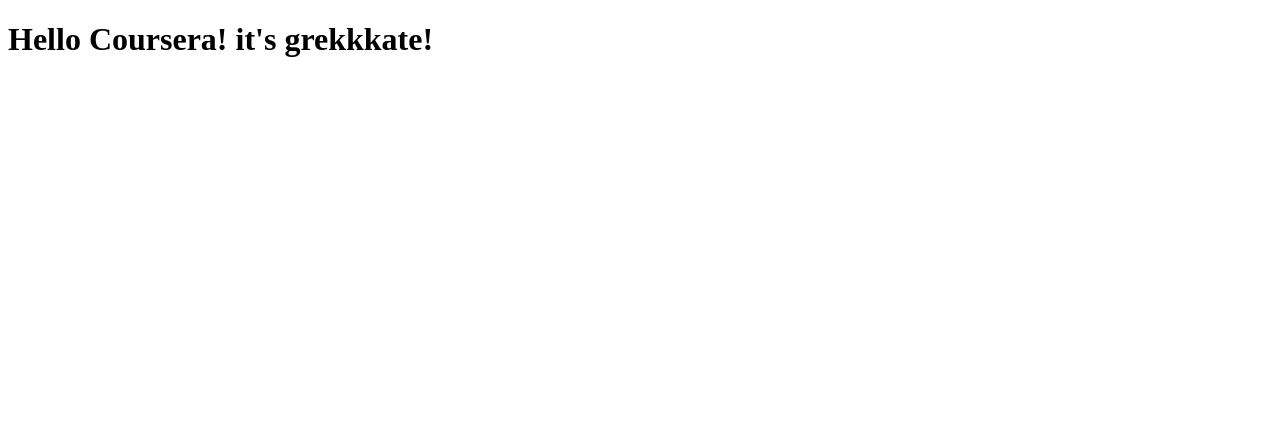
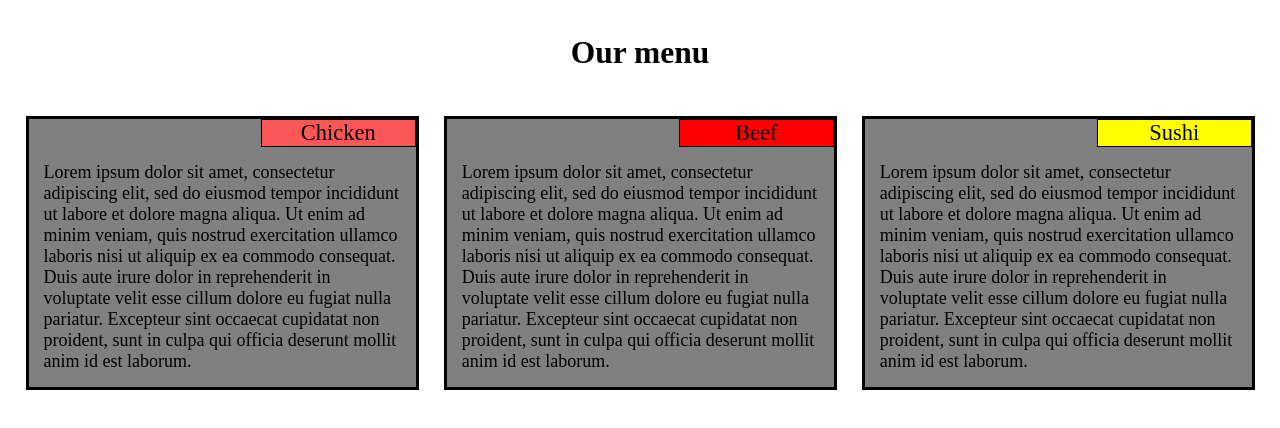
Before and after one commit to Burunduk13/coursera-test1, a plain HTML site: page module2/index.html in a window 1280 px wide. Drawn offline with Linux system fonts and the light colour scheme.

Commit message:
last commit module 2

```diff
--- /dev/null
+++ b/module2/CSS/style.css
@@ -0,0 +1,72 @@
+* {
+	box-sizing:border-box;
+	margin: 0;
+	padding: 0;
+}
+body {
+	display: relative;
+	font-size: 18px;
+	}
+
+h1	{
+	text-align: center;
+	font-size: 1.75em;
+	margin-bottom: 45px;
+	margin-top: 35px;
+}
+.container-fluid {
+margin-left: 2%;
+
+}
+
+.decor {
+	background-color: grey;
+	position: relative;
+	border: 3px solid black;
+	float:left;
+	margin-right:2%;
+	margin-bottom: 30px;
+
+}
+
+.chicken, .beef, .sushi {
+	font-size: 1.25em;
+	background-color: #FA5858;
+	border: 1px solid black;
+	position: relative;
+	top:0px;
+	right: -60%;
+	width: 40%;
+	text-align: center;
+}
+
+.beef {
+	background-color: red;
+}
+.sushi {
+	background-color: yellow;
+}
+.row {
+	width: 100%;
+}
+p{
+	padding: 15px;
+}
+@media (min-width: 992px){
+	.col-lg-4 {
+	width: 31.33%;
+	}
+}
+@media (min-width: 768px) and (max-width: 991px) {
+	.col-md-4 {
+		width: 48%;
+	}
+	.col-md-41 {
+		width: 98%;
+	}
+}
+@media (max-width: 767px) {
+	.col-md-12 {
+		width: 98%;
+	}
+}
--- a/module2/index.html
+++ b/module2/index.html
@@ -1,9 +1,28 @@
 <!DOCTYPE html>
 <html>
 <head>
+<meta charset="utf-8">
+<meta name="viewpoint" content="width=device-width, initial-scale=1">
+<title>Assigment solution for Module 2</title>
+<link rel="stylesheet" href="CSS/style.css">
 	<body>
-		<h1>Hello Coursera! it's grekkkate!</h1>
-
+		<h1>Our menu</h1>
+		<div class="container-fluid">
+			<div class="row">
+				<div class="col-lg-4 col-md-4 col-md-12 decor">
+					<div class="chicken">Chicken</div>
+						<div> <p> Lorem ipsum dolor sit amet, consectetur adipiscing elit, sed do eiusmod tempor incididunt ut labore et dolore magna aliqua. Ut enim ad minim veniam, quis nostrud exercitation ullamco laboris nisi ut aliquip ex ea commodo consequat. Duis aute irure dolor in reprehenderit in voluptate velit esse cillum dolore eu fugiat nulla pariatur. Excepteur sint occaecat cupidatat non proident, sunt in culpa qui officia deserunt mollit anim id est laborum. </p></div>
+				</div>
+				<div class="col-lg-4 col-md-4 col-md-12 decor">
+					<div class="beef">Beef</div>
+						<div> <p>Lorem ipsum dolor sit amet, consectetur adipiscing elit, sed do eiusmod tempor incididunt ut labore et dolore magna aliqua. Ut enim ad minim veniam, quis nostrud exercitation ullamco laboris nisi ut aliquip ex ea commodo consequat. Duis aute irure dolor in reprehenderit in voluptate velit esse cillum dolore eu fugiat nulla pariatur. Excepteur sint occaecat cupidatat non proident, sunt in culpa qui officia deserunt mollit anim id est laborum. </p></div>
+				</div>
+				<div class="col-lg-4 col-md-41 col-md-12 decor">
+					<div class="sushi">Sushi</div>
+						<div><p>Lorem ipsum dolor sit amet, consectetur adipiscing elit, sed do eiusmod tempor incididunt ut labore et dolore magna aliqua. Ut enim ad minim veniam, quis nostrud exercitation ullamco laboris nisi ut aliquip ex ea commodo consequat. Duis aute irure dolor in reprehenderit in voluptate velit esse cillum dolore eu fugiat nulla pariatur. Excepteur sint occaecat cupidatat non proident, sunt in culpa qui officia deserunt mollit anim id est laborum.</p></div>
+				</div>
+			</div>
+		</div>
 	</body>
 </head>
 </html>
```
